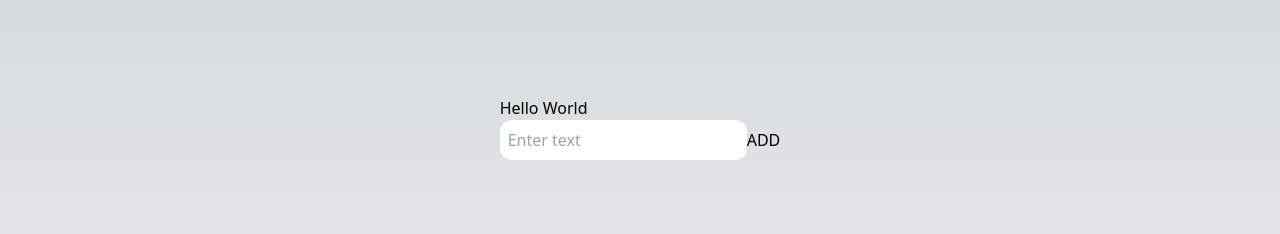
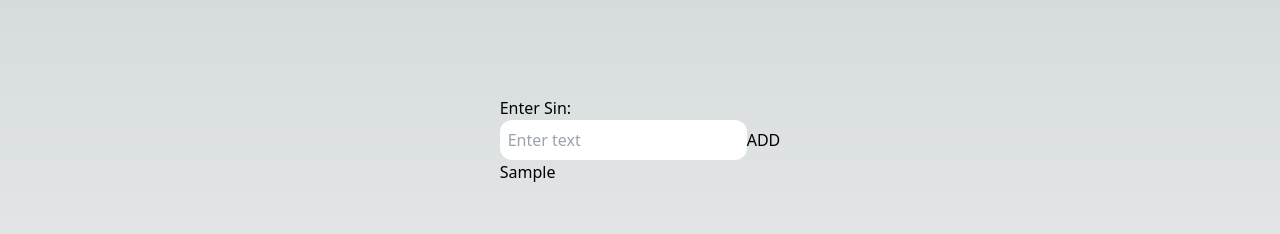
Before and after one commit to AndriwT/hellapp, a Next.js app: page / in a window 1280 px wide. Both pictures are taken after typing "Sample" into the empty fields and a click on the button "ADD". Shown: the top 234 px of the page. Built offline with nearby package versions, Linux system fonts and the light colour scheme.

Commit message:
Adding and displaying list of sins

```diff
--- a/src/components/App.tsx
+++ b/src/components/App.tsx
@@ -3,7 +3,7 @@ import InputSin from "./InputSin";
 const App = () => {
   return (
     <div>
-      <h1>Hello World</h1>
+      <h1>Enter Sin:</h1>
       <InputSin />
     </div>
   );
--- a/src/components/InputSin.tsx
+++ b/src/components/InputSin.tsx
@@ -2,6 +2,7 @@ import { ChangeEvent, KeyboardEvent, useState } from "react";
 
 const InputSin = () => {
   const [sin, setSin] = useState("");
+  const [sins, setSins] = useState<string[]>([]);
 
   const handleChange = (event: ChangeEvent<HTMLInputElement>) => {
     setSin(event.target.value);
@@ -13,6 +14,7 @@ const InputSin = () => {
       return;
     }
     setSin("");
+    setSins([...sins, sin]);
   };
 
   const handleKeyDown = (e: KeyboardEvent<HTMLInputElement>) => {
@@ -31,6 +33,11 @@ const InputSin = () => {
         onKeyDown={handleKeyDown}
       />
       <button onClick={onAddClick}>ADD</button>
+      <div>
+        {sins.map((sin) => (
+          <div key={sin}>{sin}</div>
+        ))}
+      </div>
     </div>
   );
 };
```
